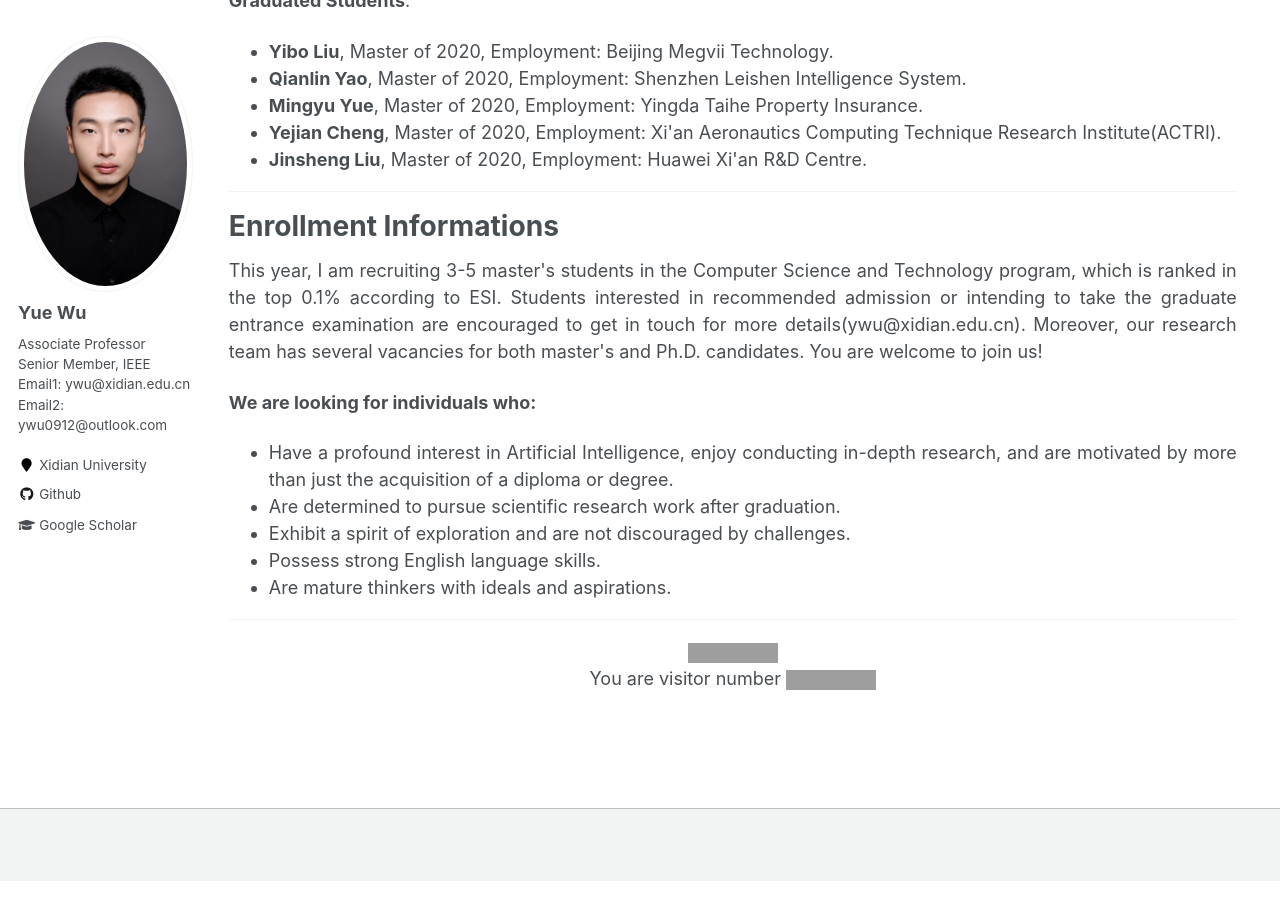
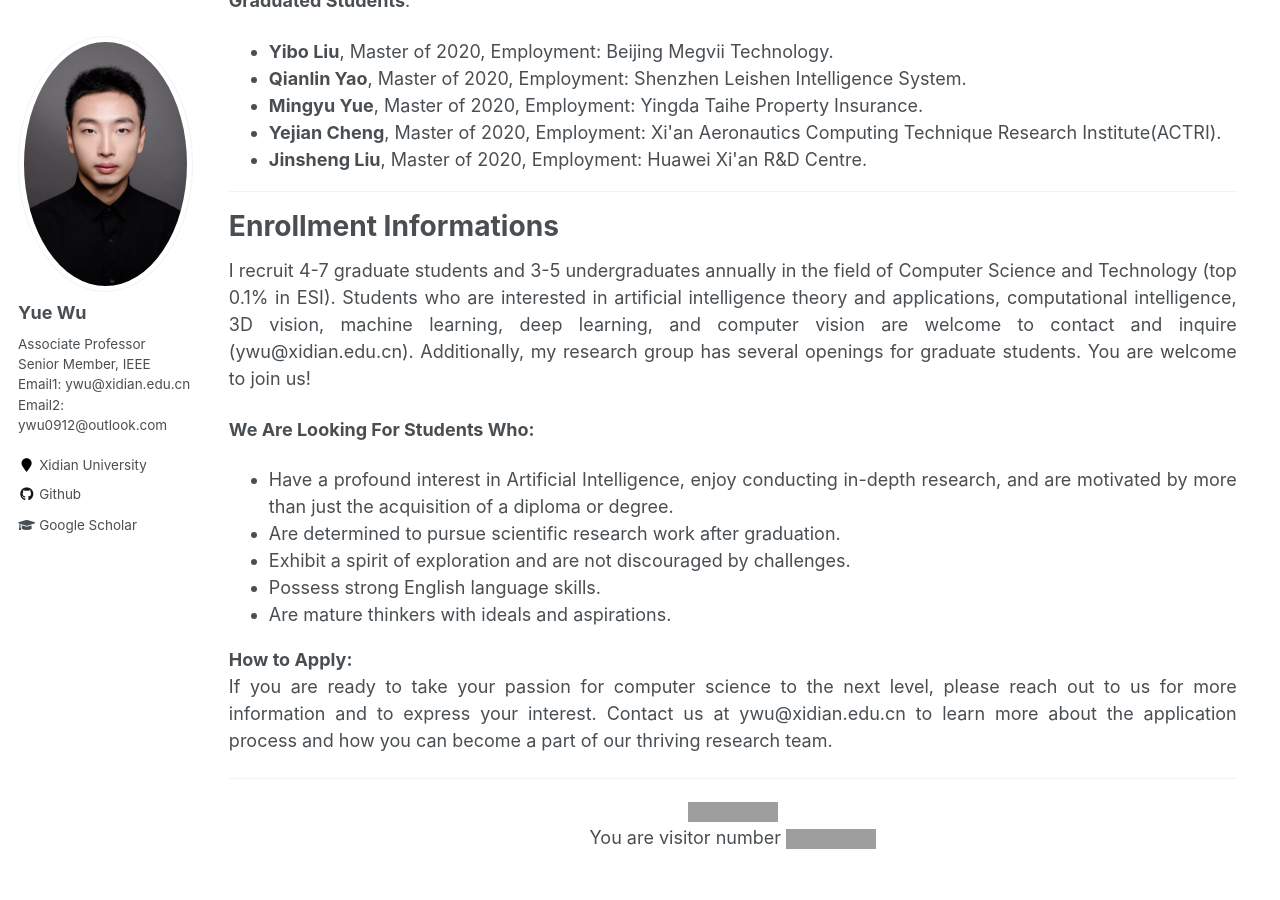
Before and after one commit to ywuchina/ywuchina.github.io, a Jekyll site: the page built from _pages/home.md, in a window 1280 px wide and 900 px high, scrolled down 4007 px. Built offline with Jekyll 4.4.1, drawn with Linux system fonts in a browser that asks for light colours; grey boxes are pictures that could not be loaded.

Commit message:
Update team.html

```diff
--- a/_includes/team.html
+++ b/_includes/team.html
@@ -90,8 +90,8 @@
 </ul>
 <hr>
 <h1 id="EnrollmentInformations">Enrollment Informations</h1>
-<p>This year, I am recruiting 3-5 master's students in the Computer Science and Technology program, which is ranked in the top 0.1% according to ESI. Students interested in recommended admission or intending to take the graduate entrance examination are encouraged to get in touch for more details(ywu@xidian.edu.cn). Moreover, our research team has several vacancies for both master's and Ph.D. candidates. You are welcome to join us! </p>
-<p><b>We are looking for individuals who:</b></p>
+<p>I recruit 4-7 graduate students and 3-5 undergraduates annually in the field of Computer Science and Technology (top 0.1% in ESI). Students who are interested in artificial intelligence theory and applications, computational intelligence, 3D vision, machine learning, deep learning, and computer vision are welcome to contact and inquire (ywu@xidian.edu.cn). Additionally, my research group has several openings for graduate students. You are welcome to join us! </p>
+<p><b>We Are Looking For Students Who:</b></p>
 <ul>
     <li style="margin-bottom: 1.5;">
         Have a profound interest in Artificial Intelligence, enjoy conducting in-depth research, and are motivated by more than just the acquisition of a diploma or degree.
@@ -109,4 +109,7 @@
         Are mature thinkers with ideals and aspirations.
     </li>
 </ul>
+<p><b>How to Apply:</b><br>
+If you are ready to take your passion for computer science to the next level, please reach out to us for more information and to express your interest. Contact us at ywu@xidian.edu.cn to learn more about the application process and how you can become a part of our thriving research team.
+</p>
 <hr>
```
